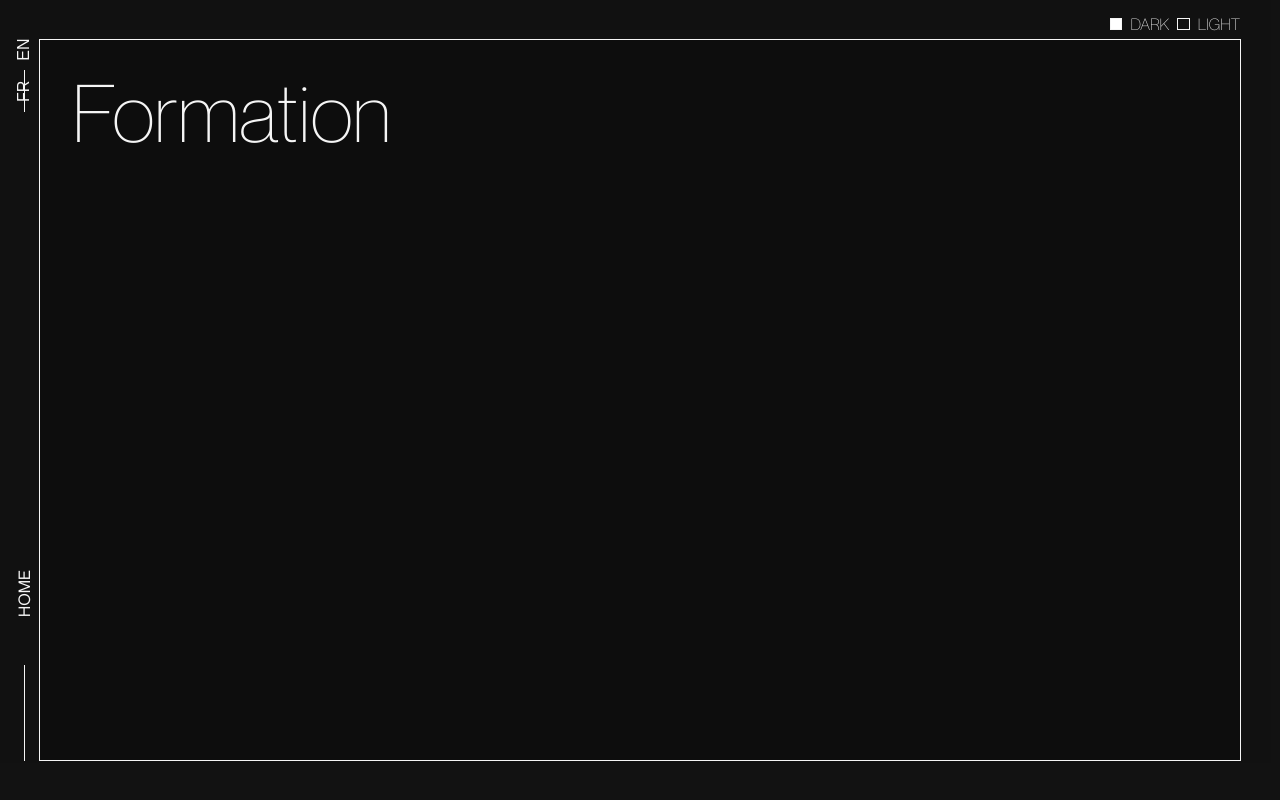
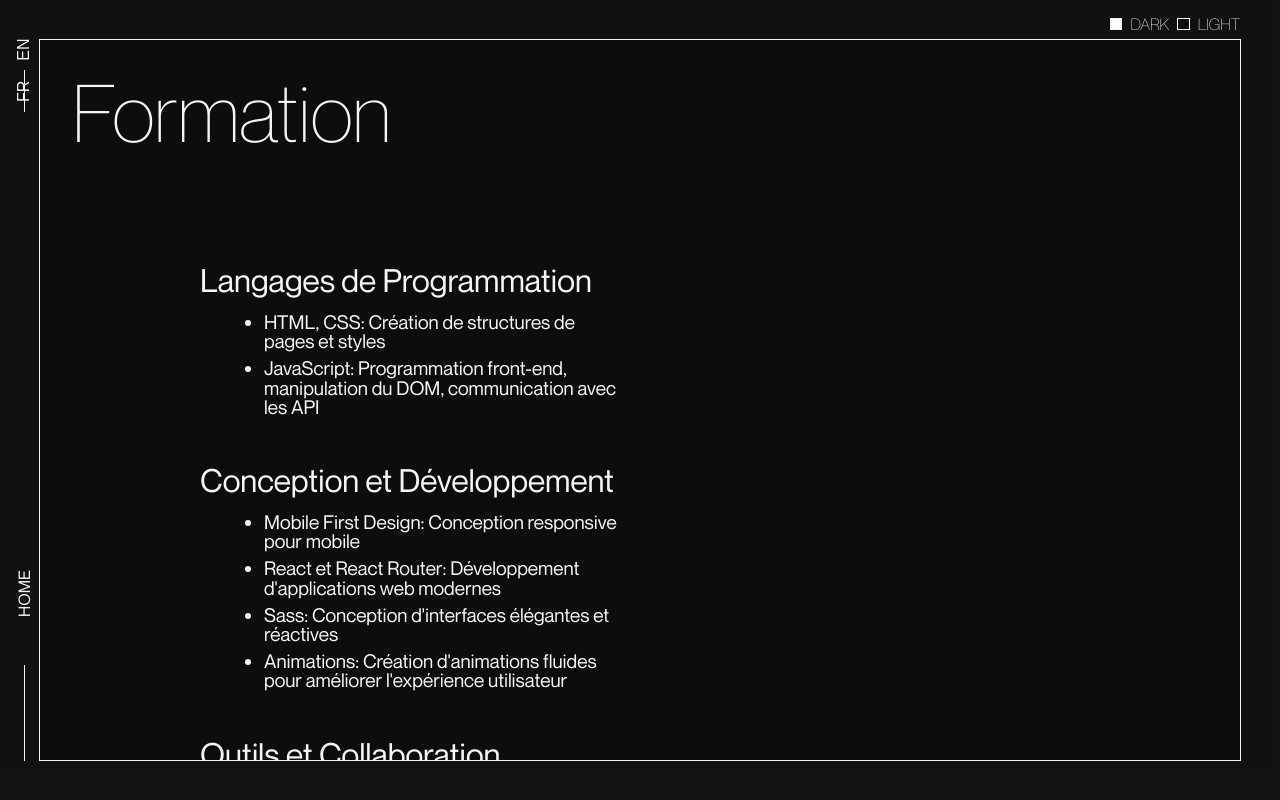
Before and after one commit to Incisif/P12_Portfolio, a React (Vite) app in the folder DesEmPortfolio/: page /formation in a window 1280 px wide. Built offline with nearby package versions, Linux system fonts and the light colour scheme.

Commit message:
-Established a JSON file named dataFormation to store structured content. -Structured the layout design for the Formation component.

```diff
--- /dev/null
+++ b/DesEmPortfolio/src/data/dataFormation.json
@@ -0,0 +1,102 @@
+{
+  "title": {
+    "fr": "Formation",
+    "en": "Education"
+  },
+  "content": [
+    {
+      "section": "programmingLanguages",
+      "title": {
+        "fr": "Langages de Programmation",
+        "en": "Programming Languages"
+      },
+      "fr": [
+        "HTML, CSS: Création de structures de pages et styles",
+        "JavaScript: Programmation front-end, manipulation du DOM, communication avec les API"
+      ],
+      "en": [
+        "HTML, CSS: Creating page structures and styles",
+        "JavaScript: Front-end programming, DOM manipulation, API communication"
+      ]
+    },
+    {
+      "section": "designAndDevelopment",
+      "title": {
+        "fr": "Conception et Développement",
+        "en": "Design and Development"
+      },
+      "fr": [
+        "Mobile First Design: Conception responsive pour mobile",
+        "React et React Router: Développement d'applications web modernes",
+        "Sass: Conception d'interfaces élégantes et réactives",
+        "Animations: Création d'animations fluides pour améliorer l'expérience utilisateur"
+      ],
+      "en": [
+        "Mobile First Design: Responsive design for mobile",
+        "React and React Router: Developing modern web applications",
+        "Sass: Designing elegant and responsive interfaces",
+        "Animations: Creating smooth animations to enhance user experience"
+      ]
+    },
+    {
+      "section": "toolsAndCollaboration",
+      "title": {
+        "fr": "Outils et Collaboration",
+        "en": "Tools and Collaboration"
+      },
+      "fr": [
+        "Git et GitHub: Gestion et collaboration sur le code",
+        "Chrome DevTools: Débogage et tests automatisés",
+        "Déploiement de Site Statique: Hébergement et mise en ligne"
+      ],
+      "en": [
+        "Git and GitHub: Code management and collaboration",
+        "Chrome DevTools: Debugging and automated testing",
+        "Static Site Deployment: Hosting and publishing"
+      ]
+    },
+    {
+      "section": "methodologyAndProjectManagement",
+      "title": {
+        "fr": "Méthodologie et Gestion de Projet",
+        "en": "Methodology and Project Management"
+      },
+      "fr": [
+        "Méthodes Agile, Kanban et Lean: Planification et gestion de projet"
+      ],
+      "en": [
+        "Agile, Kanban, and Lean Methods: Planning and project management"
+      ]
+    },
+    {
+      "section": "optimizationAndAccessibility",
+      "title": {
+        "fr": "Optimisation et Accessibilité",
+        "en": "Optimization and Accessibility"
+      },
+      "fr": [
+        "SEO: Optimisation du référencement et des performances",
+        "Règles WCAG: Conception de contenu web accessible"
+      ],
+      "en": [
+        "SEO: Search engine optimization and performance tuning",
+        "WCAG Guidelines: Designing accessible web content"
+      ]
+    },
+    {
+      "section": "stateManagementAndCommunication",
+      "title": {
+        "fr": "Gestion d'État et Communication",
+        "en": "State Management and Communication"
+      },
+      "fr": [
+        "Redux: Gestion de l'état des applications React",
+        "API REST: Communication entre le client et le serveur"
+      ],
+      "en": [
+        "Redux: State management for React applications",
+        "API REST: Client-server communication"
+      ]
+    }
+  ]
+}
--- a/DesEmPortfolio/src/main.css
+++ b/DesEmPortfolio/src/main.css
@@ -627,6 +627,7 @@ table {
   flex-direction: column;
   height: 100%;
   width: 100%;
+  /* Formation Content */
 }
 .formation__title {
   font-size: 5rem;
@@ -638,8 +639,37 @@ table {
   background-color: rgb(245, 245, 245);
 }
 .formation.formation--light .formation__title,
-.formation.formation--light .formation__text {
-  color: black;
+.formation.formation--light .formation__content {
+  color: rgb(0, 0, 0);
+}
+.formation__content {
+  margin: 4rem 0 0 10rem;
+  color: rgb(245, 245, 245);
+  max-width: 35%;
+}
+.formation__paragraph {
+  font-size: 1.2rem;
+  margin-bottom: 3rem;
+}
+.formation__section {
+  margin-top: 3rem;
+}
+.formation__section-title {
+  font-size: 2rem;
+  font-weight: 400;
+  margin-bottom: 1rem;
+}
+.formation__skills {
+  list-style-type: disc;
+  padding-left: 4rem;
+  font-size: 1.2rem;
+}
+.formation__skills .formation__skill {
+  margin-bottom: 0.5rem;
+}
+.formation__conclusion {
+  font-size: 1.2rem;
+  margin-top: 2rem;
 }
 
 .about {
@@ -664,7 +694,7 @@ table {
 }
 .about__textContainer {
   margin-left: 3rem;
-  width: 50%;
+  width: 40%;
 }
 .about__text {
   display: flex;
--- a/DesEmPortfolio/src/pages/About/_About.scss
+++ b/DesEmPortfolio/src/pages/About/_About.scss
@@ -24,7 +24,7 @@
   }
   &__textContainer {
     margin-left: 3rem;
-    width: 50%;
+    width: 40%;
   }
   &__text {
     display: flex;
--- a/DesEmPortfolio/src/pages/Formation/_Formation.scss
+++ b/DesEmPortfolio/src/pages/Formation/_Formation.scss
@@ -1,21 +1,60 @@
 @use "../../utils/style/variables" as *;
-.formation{
-    display: flex;
+
+.formation {
+  display: flex;
   flex-direction: column;
   height: 100%;
   width: 100%;
+
   &__title {
     font-size: 5rem;
     font-weight: 100;
     padding: 2rem 0 0 2rem;
     color: $white;
   }
+
   &.formation--light {
     background-color: $white;
 
     .formation__title,
-    .formation__text {
-      color: black;
+    .formation__content {
+      color: $black;
     }
   }
+
+  /* Formation Content */
+  &__content {
+    margin: 4rem 0 0 10rem;
+    color: $white;
+    max-width: 35%;
+  }
+
+  &__paragraph {
+    font-size: 1.2rem;
+    margin-bottom: 3rem;
+  }
+
+  &__section {
+    margin-top: 3rem;
+  }
+
+  &__section-title {
+    font-size: 2rem;
+    font-weight: 400;
+    margin-bottom: 1rem;
+  }
+
+  &__skills {
+    list-style-type: disc;
+    padding-left: 4rem;
+    font-size: 1.2rem;
+
+    .formation__skill {
+      margin-bottom: 0.5rem;
+    }
+  }
+  &__conclusion{
+    font-size: 1.2rem;
+    margin-top: 2rem;
+  }
 }
--- a/DesEmPortfolio/src/pages/Formation/index.jsx
+++ b/DesEmPortfolio/src/pages/Formation/index.jsx
@@ -1,14 +1,39 @@
 import Layout from "../../components/Layout";
 import { useSelector } from "react-redux";
-function Formation (){
+import { selectLanguage } from "../../features/languageSlice";
+import dataFormation from "../../data/dataFormation.json";
+
+function Formation() {
   const darkMode = useSelector((state) => state.darkMode.darkMode);
   const backgroundColorClass = darkMode ? "formation--dark" : "formation--light";
+  const language = useSelector(selectLanguage);
+
+  const jsonData = dataFormation;
+  const sections = jsonData.content;
+
   return (
     <Layout>
       <div className={`formation ${backgroundColorClass}`}>
-            <h1 className="formation__title">Formation</h1>
+        <h1 className="formation__title">{jsonData.title[language]}</h1>
+        <div className="formation__content">
+          {sections.map((section, index) => (
+            <div key={index} className="formation__section">
+              <h2 className="formation__section-title">
+                {section.title[language]}
+              </h2>
+              <ul className="formation__skills">
+                {section[language].map((skill, skillIndex) => (
+                  <li key={skillIndex} className="formation__skill">
+                    {skill}
+                  </li>
+                ))}
+              </ul>
+            </div>
+          ))}
+        </div>
       </div>
     </Layout>
-    )
+  );
 }
+
 export default Formation;
--- a/DesEmPortfolio/src/pages/Home/_Home.scss
+++ b/DesEmPortfolio/src/pages/Home/_Home.scss
@@ -51,10 +51,13 @@
     padding-left: 4rem;
     animation: slideFromBottom 1s ease 0.5s forwards;
     padding-bottom: 5px;
+
   }
   &__fullName,
   &__title {
     transform: translateY(100%);
+    // text-shadow: 3px 2px 2px rgba(251, 12, 12, 1),
+    //   0px -1px 3px rgba(12, 79, 251, 0.5), -2px 0px 2px rgba(52, 251, 12, 1) ;
   }
   &__portrait {
     animation: popUp 1s ease-in-out 0.2s forwards;
```
Also changed, not shown: 1 other file (tests, documents, lock files or other folders). Lines whose indentation alone changed are shown as unchanged.
